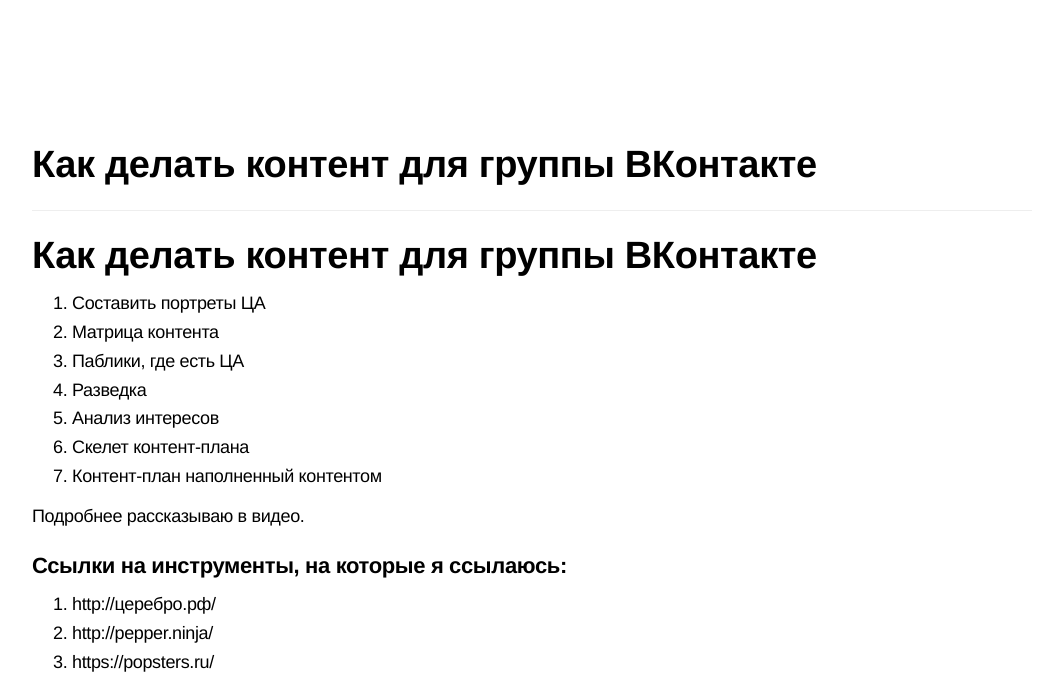
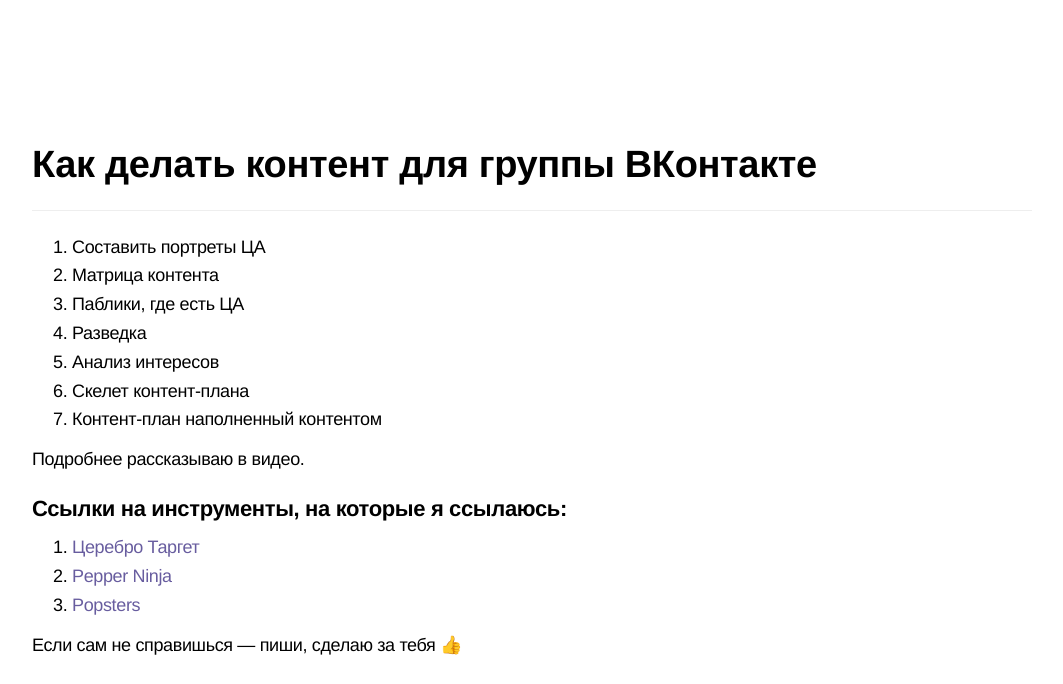
Before and after one commit to bz-icoach/bz-icoach.github.io, a Jekyll site: the page built from _posts/kak-sozdat-moshchnoe-soobshchestvo-postroit-lichnyy-brend/2018-01-16-kak-delat-kontent-dlya-gruppy-vkontakte.md, in a window 1280 px wide. Shown: the top 684 px of the page, without its empty margins (108-1171 px from the left). Built offline with Jekyll 4.4.1, drawn with Linux system fonts in a browser that asks for light colours; nearby versions of some CDN libraries.

Commit message:
Update 2018-01-16-kak-delat-kontent-dlya-gruppy-vkontakte.md

```diff
--- a/_posts/kak-sozdat-moshchnoe-soobshchestvo-postroit-lichnyy-brend/2018-01-16-kak-delat-kontent-dlya-gruppy-vkontakte.md
+++ b/_posts/kak-sozdat-moshchnoe-soobshchestvo-postroit-lichnyy-brend/2018-01-16-kak-delat-kontent-dlya-gruppy-vkontakte.md
@@ -2,8 +2,6 @@
 layout: post
 title: Как делать контент для группы ВКонтакте
 ---
-
-# Как делать контент для группы ВКонтакте
 
 1. Составить портреты ЦА
 2. Матрица контента
@@ -17,9 +15,9 @@ title: Как делать контент для группы ВКонтакте
 
 ### Ссылки на инструменты, на которые я ссылаюсь:
 
-1. http://церебро.рф/
-2. http://pepper.ninja/
-3. https://popsters.ru/
+1. [Церебро Таргет](http://церебро.рф/)
+2. [Pepper Ninja](http://pepper.ninja/)
+3. [Popsters](https://popsters.ru/)
 
 Если сам не справишься — пиши, сделаю за тебя 👍
 
```
